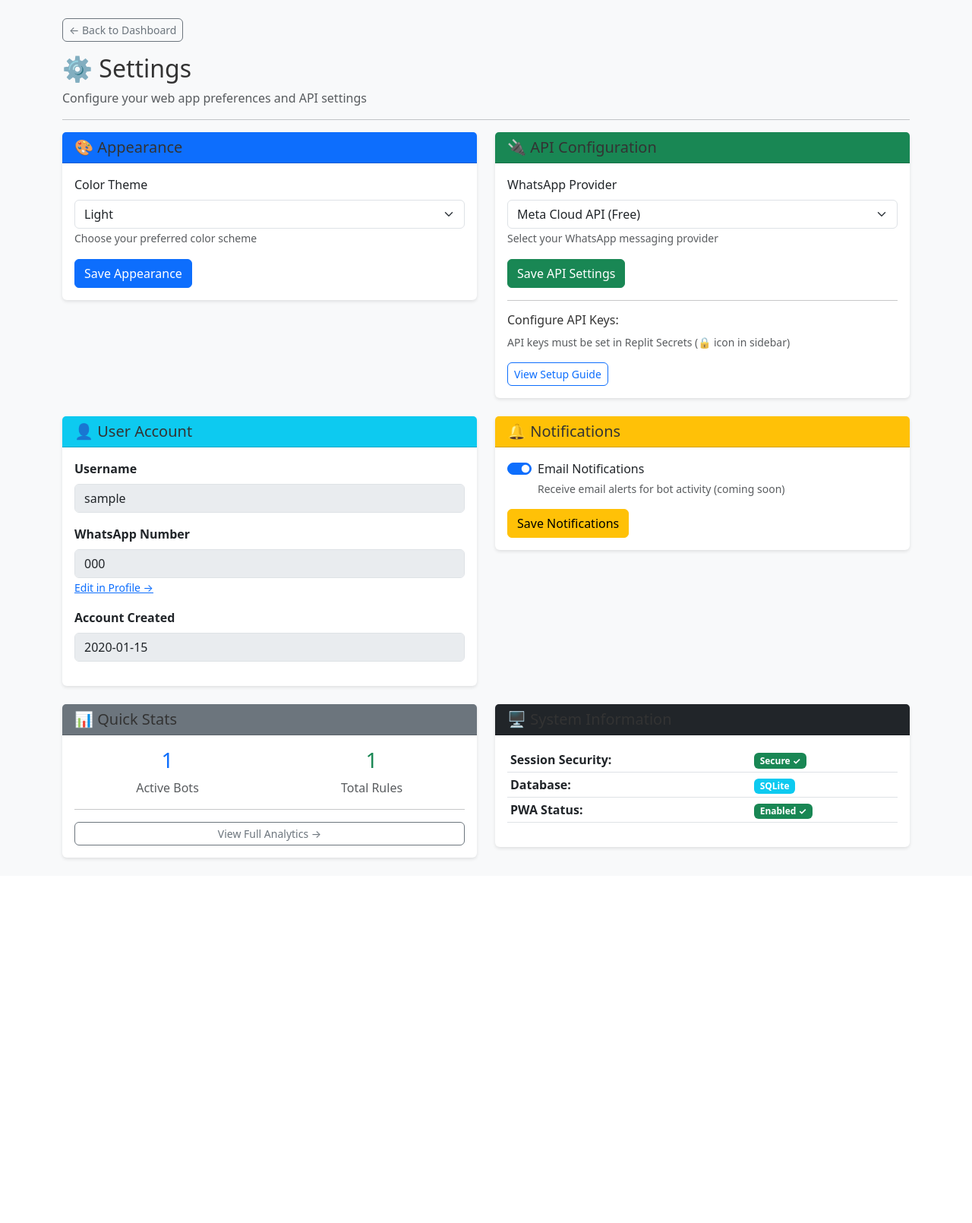
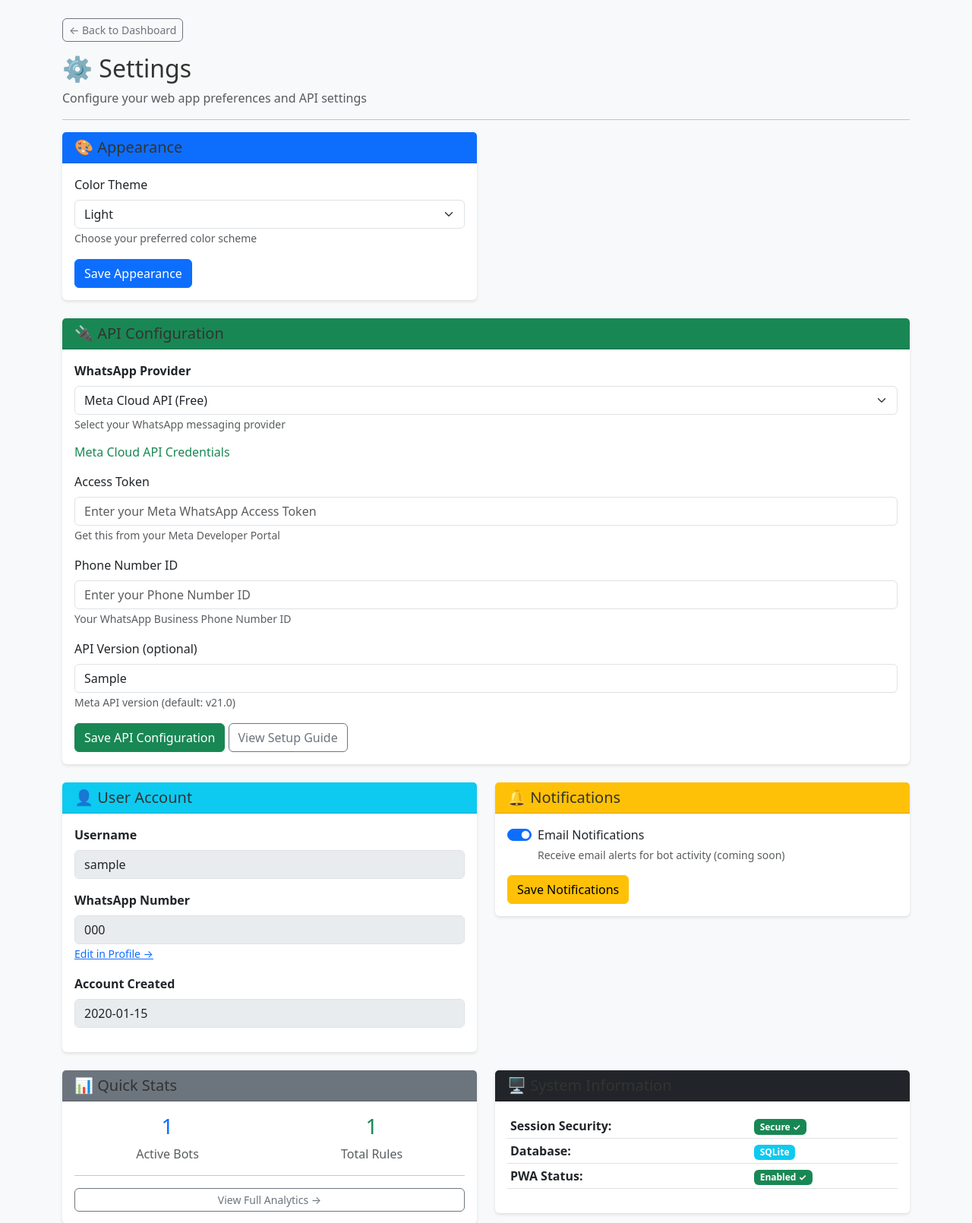
Before and after one commit to julisunkan/what, a Flask app: page /settings in a window 1280 px wide. Shown: the part 56-1666 px from the top of the page at 76% size. Before the commit the page ends 1189 px from the top, so only its background shows below. Run offline with Flask 3, Linux system fonts and the light colour scheme; the visitor is signed in with stand-in values (Sample User, id 1); tables that the repository leaves empty hold one stand-in row (values such as "Sample post").

Commit message:
Allow users to configure Meta Cloud or Twilio API keys in the dashboard
Add encrypted storage for Meta and Twilio API credentials in the User model, enabling configuration through the dashboard settings page instead of environment variables. Update WhatsAppService to use user-specific credentials and introduce a new encryption utility for secure key management.

Replit-Commit-Author: Agent
Replit-Commit-Session-Id: 1de2d966-3d24-4e92-b581-cae40db69b97
Replit-Commit-Checkpoint-Type: intermediate_checkpoint
Replit-Commit-Event-Id: a761b72c-1f80-4f5d-b6ae-f0ade5505860
Replit-Commit-Screenshot-Url: https://storage.googleapis.com/screenshot-production-us-central1/f7b30618-6fde-4768-a57e-69f10d1aae3c/1de2d966-3d24-4e92-b581-cae40db69b97/9hkI18x

```diff
--- a/pyproject.toml
+++ b/pyproject.toml
@@ -4,6 +4,7 @@ version = "0.1.0"
 description = "Add your description here"
 requires-python = ">=3.11"
 dependencies = [
+    "cryptography>=46.0.3",
     "email-validator>=2.3.0",
     "flask>=3.1.2",
     "flask-sqlalchemy>=3.1.1",
--- a/routes/settings.py
+++ b/routes/settings.py
@@ -26,38 +26,68 @@ def settings():
         return redirect(url_for('auth.index'))
 
     if request.method == 'POST':
-        # Handle different form submissions
         form_type = request.form.get('form_type')
 
         if form_type == 'appearance':
-            # Store theme preference in session
             theme = request.form.get('theme', 'light')
             session['theme'] = theme
             flash('Appearance settings updated!', 'success')
 
         elif form_type == 'api':
-            # Update API configuration in session/user preferences
             whatsapp_provider = request.form.get('whatsapp_provider', 'meta')
-            session['whatsapp_provider'] = whatsapp_provider
-            flash('API settings updated!', 'success')
+            user.whatsapp_provider = whatsapp_provider
+
+            if whatsapp_provider == 'meta':
+                meta_access_token = request.form.get('meta_access_token', '').strip()
+                meta_phone_number_id = request.form.get('meta_phone_number_id', '').strip()
+                meta_api_version = request.form.get('meta_api_version', 'v21.0').strip()
+
+                if meta_access_token or meta_phone_number_id:
+                    user.set_meta_credentials(
+                        meta_access_token if meta_access_token else None,
+                        meta_phone_number_id if meta_phone_number_id else None,
+                        meta_api_version if meta_api_version else 'v21.0'
+                    )
+                    db.session.commit()
+                    flash('Meta Cloud API credentials saved successfully!', 'success')
+                else:
+                    flash('Please provide both Access Token and Phone Number ID for Meta API.', 'warning')
+
+            elif whatsapp_provider == 'twilio':
+                twilio_account_sid = request.form.get('twilio_account_sid', '').strip()
+                twilio_auth_token = request.form.get('twilio_auth_token', '').strip()
+                twilio_whatsapp_number = request.form.get('twilio_whatsapp_number', '').strip()
+
+                if twilio_account_sid or twilio_auth_token:
+                    user.set_twilio_credentials(
+                        twilio_account_sid if twilio_account_sid else None,
+                        twilio_auth_token if twilio_auth_token else None,
+                        twilio_whatsapp_number if twilio_whatsapp_number else None
+                    )
+                    db.session.commit()
+                    flash('Twilio credentials saved successfully!', 'success')
+                else:
+                    flash('Please provide both Account SID and Auth Token for Twilio.', 'warning')
+
+            db.session.commit()
 
         elif form_type == 'notifications':
-            # Store notification preferences
             email_notifications = request.form.get('email_notifications') == 'on'
             session['email_notifications'] = email_notifications
             flash('Notification settings updated!', 'success')
 
         return redirect(url_for('settings.settings'))
 
-    # Get current settings
     current_theme = session.get('theme', 'light')
-    current_provider = session.get('whatsapp_provider', os.environ.get('WHATSAPP_PROVIDER', 'meta'))
+    current_provider = user.whatsapp_provider if user.whatsapp_provider else 'meta'
     email_notifications = session.get('email_notifications', True)
 
-    # Get environment variables status
+    meta_credentials = user.get_meta_credentials()
+    twilio_credentials = user.get_twilio_credentials()
+
     env_status = {
-        'meta_configured': bool(os.environ.get('META_WHATSAPP_TOKEN')),
-        'twilio_configured': bool(os.environ.get('TWILIO_ACCOUNT_SID')),
+        'meta_configured': user.has_meta_credentials(),
+        'twilio_configured': user.has_twilio_credentials(),
         'session_secret': bool(os.environ.get('SESSION_SECRET'))
     }
 
@@ -66,4 +96,6 @@ def settings():
                          current_theme=current_theme,
                          current_provider=current_provider,
                          email_notifications=email_notifications,
-                         env_status=env_status)
+                         env_status=env_status,
+                         meta_credentials=meta_credentials,
+                         twilio_credentials=twilio_credentials)
--- a/templates/settings.html
+++ b/templates/settings.html
@@ -39,7 +39,7 @@
     </div>
 
     <!-- API Configuration -->
-    <div class="col-md-6 mb-4">
+    <div class="col-md-12 mb-4">
         <div class="card">
             <div class="card-header bg-success text-white">
                 <h5 class="mb-0">🔌 API Configuration</h5>
@@ -48,43 +48,83 @@
                 <form method="POST">
                     <input type="hidden" name="form_type" value="api">
                     <div class="mb-3">
-                        <label for="whatsapp_provider" class="form-label">WhatsApp Provider</label>
-                        <select class="form-select" id="whatsapp_provider" name="whatsapp_provider">
+                        <label for="whatsapp_provider" class="form-label fw-bold">WhatsApp Provider</label>
+                        <select class="form-select" id="whatsapp_provider" name="whatsapp_provider" onchange="toggleProviderFields()">
                             <option value="meta" {% if current_provider == 'meta' %}selected{% endif %}>Meta Cloud API (Free)</option>
                             <option value="twilio" {% if current_provider == 'twilio' %}selected{% endif %}>Twilio</option>
                         </select>
                         <small class="text-muted">Select your WhatsApp messaging provider</small>
                     </div>
 
-                    <div class="alert alert-info mt-3">
-                        <strong>API Status:</strong>
-                        <ul class="mb-0 mt-2">
-                            <li>Meta API:
-                                {% if env_status.meta_configured %}
-                                    <span class="badge bg-success">Configured ✓</span>
-                                {% else %}
-                                    <span class="badge bg-warning">Not Configured</span>
-                                {% endif %}
-                            </li>
-                            <li>Twilio API:
-                                {% if env_status.twilio_configured %}
-                                    <span class="badge bg-success">Configured ✓</span>
-                                {% else %}
-                                    <span class="badge bg-warning">Not Configured</span>
-                                {% endif %}
-                            </li>
-                        </ul>
+                    <div class="alert alert-info mb-3">
+                        <strong>🔐 Security:</strong> Your API keys are encrypted and stored securely in the database.
                     </div>
 
-                    <button type="submit" class="btn btn-success">Save API Settings</button>
+                    <div id="meta-fields" class="provider-fields" style="display: none;">
+                        <h6 class="text-success mb-3">Meta Cloud API Credentials</h6>
+                        <div class="mb-3">
+                            <label for="meta_access_token" class="form-label">Access Token</label>
+                            <input type="text" class="form-control" id="meta_access_token" name="meta_access_token"
+                                   value="{{ meta_credentials.access_token if meta_credentials.access_token else '' }}"
+                                   placeholder="Enter your Meta WhatsApp Access Token">
+                            <small class="text-muted">Get this from your Meta Developer Portal</small>
+                        </div>
+                        <div class="mb-3">
+                            <label for="meta_phone_number_id" class="form-label">Phone Number ID</label>
+                            <input type="text" class="form-control" id="meta_phone_number_id" name="meta_phone_number_id"
+                                   value="{{ meta_credentials.phone_number_id if meta_credentials.phone_number_id else '' }}"
+                                   placeholder="Enter your Phone Number ID">
+                            <small class="text-muted">Your WhatsApp Business Phone Number ID</small>
+                        </div>
+                        <div class="mb-3">
+                            <label for="meta_api_version" class="form-label">API Version (optional)</label>
+                            <input type="text" class="form-control" id="meta_api_version" name="meta_api_version"
+                                   value="{{ user.meta_api_version if user.meta_api_version else 'v21.0' }}"
+                                   placeholder="v21.0">
+                            <small class="text-muted">Meta API version (default: v21.0)</small>
+                        </div>
+                        {% if user.has_meta_credentials() %}
+                        <div class="alert alert-success">
+                            <strong>✓ Meta API Configured</strong><br>
+                            <small>Last updated: {{ user.created_at.strftime('%Y-%m-%d %H:%M') if user.created_at else 'N/A' }}</small>
+                        </div>
+                        {% endif %}
+                    </div>
+
+                    <div id="twilio-fields" class="provider-fields" style="display: none;">
+                        <h6 class="text-primary mb-3">Twilio Credentials</h6>
+                        <div class="mb-3">
+                            <label for="twilio_account_sid" class="form-label">Account SID</label>
+                            <input type="text" class="form-control" id="twilio_account_sid" name="twilio_account_sid"
+                                   value="{{ twilio_credentials.account_sid if twilio_credentials.account_sid else '' }}"
+                                   placeholder="Enter your Twilio Account SID">
+                            <small class="text-muted">Find this in your Twilio Console</small>
+                        </div>
+                        <div class="mb-3">
+                            <label for="twilio_auth_token" class="form-label">Auth Token</label>
+                            <input type="password" class="form-control" id="twilio_auth_token" name="twilio_auth_token"
+                                   value="{{ twilio_credentials.auth_token if twilio_credentials.auth_token else '' }}"
+                                   placeholder="Enter your Twilio Auth Token">
+                            <small class="text-muted">Your Twilio authentication token</small>
+                        </div>
+                        <div class="mb-3">
+                            <label for="twilio_whatsapp_number" class="form-label">WhatsApp Number</label>
+                            <input type="text" class="form-control" id="twilio_whatsapp_number" name="twilio_whatsapp_number"
+                                   value="{{ twilio_credentials.whatsapp_number if twilio_credentials.whatsapp_number else '' }}"
+                                   placeholder="whatsapp:+14155238886">
+                            <small class="text-muted">Your Twilio WhatsApp sandbox number</small>
+                        </div>
+                        {% if user.has_twilio_credentials() %}
+                        <div class="alert alert-success">
+                            <strong>✓ Twilio API Configured</strong><br>
+                            <small>Last updated: {{ user.created_at.strftime('%Y-%m-%d %H:%M') if user.created_at else 'N/A' }}</small>
+                        </div>
+                        {% endif %}
+                    </div>
+
+                    <button type="submit" class="btn btn-success">Save API Configuration</button>
+                    <button type="button" class="btn btn-outline-secondary" onclick="showApiGuide()">View Setup Guide</button>
                 </form>
-
-                <hr>
-                <div class="mt-3">
-                    <h6>Configure API Keys:</h6>
-                    <p class="small text-muted">API keys must be set in Replit Secrets (🔒 icon in sidebar)</p>
-                    <button class="btn btn-sm btn-outline-primary" onclick="showApiGuide()">View Setup Guide</button>
-                </div>
             </div>
         </div>
     </div>
@@ -202,5 +242,23 @@
 function showApiGuide() {
     window.location.href = "{{ url_for('bots.guide') }}";
 }
+
+function toggleProviderFields() {
+    const provider = document.getElementById('whatsapp_provider').value;
+    const metaFields = document.getElementById('meta-fields');
+    const twilioFields = document.getElementById('twilio-fields');
+
+    if (provider === 'meta') {
+        metaFields.style.display = 'block';
+        twilioFields.style.display = 'none';
+    } else {
+        metaFields.style.display = 'none';
+        twilioFields.style.display = 'block';
+    }
+}
+
+document.addEventListener('DOMContentLoaded', function() {
+    toggleProviderFields();
+});
 </script>
 {% endblock %}
```
Also changed, not shown: models/user.py (+43 -0 lines), routes/whatsapp.py (+12 -3 lines), services/whatsapp_service.py (+34 -14 lines), utils/encryption.py (added, +40 -0 lines), utils/__init__.py (added), 2 other files.
